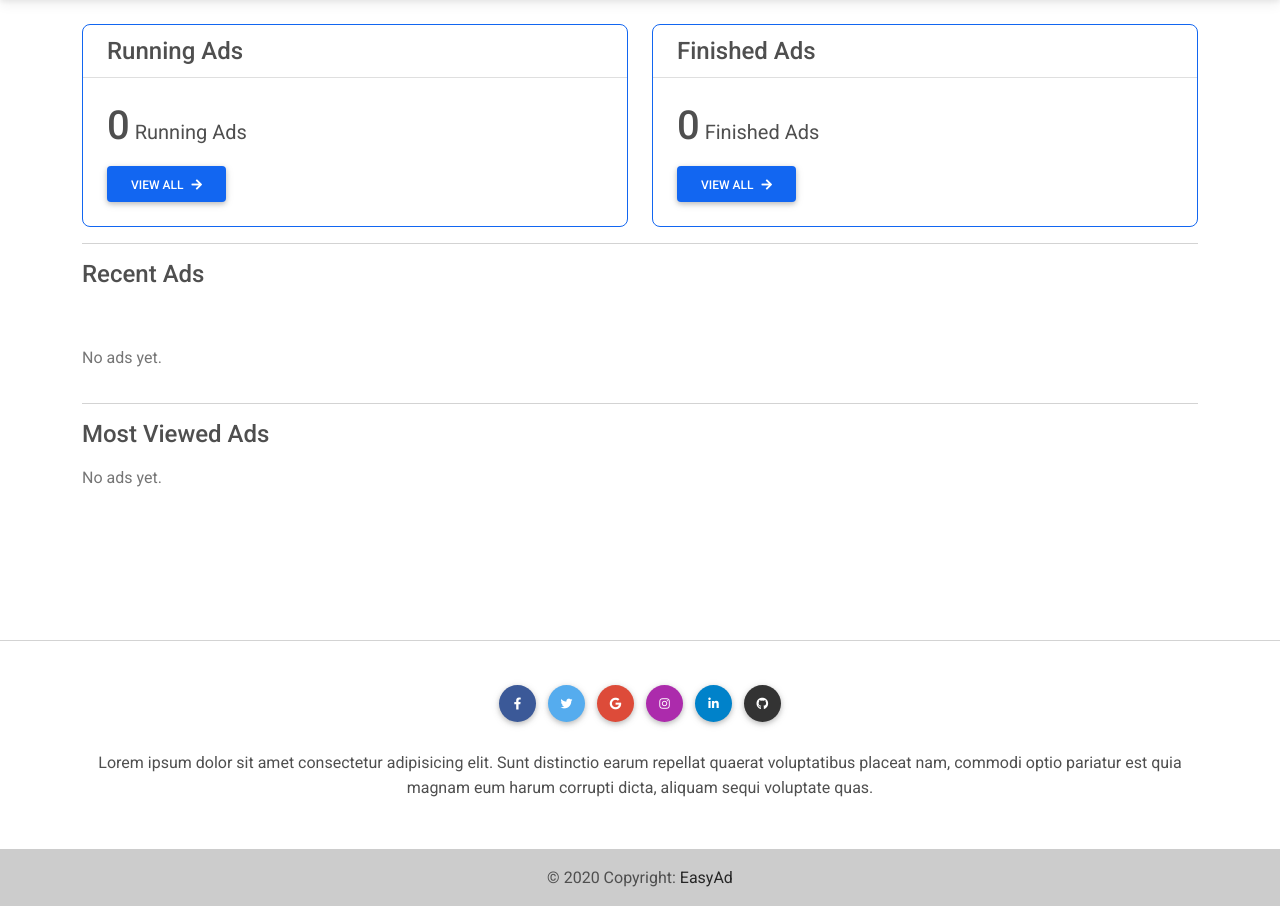
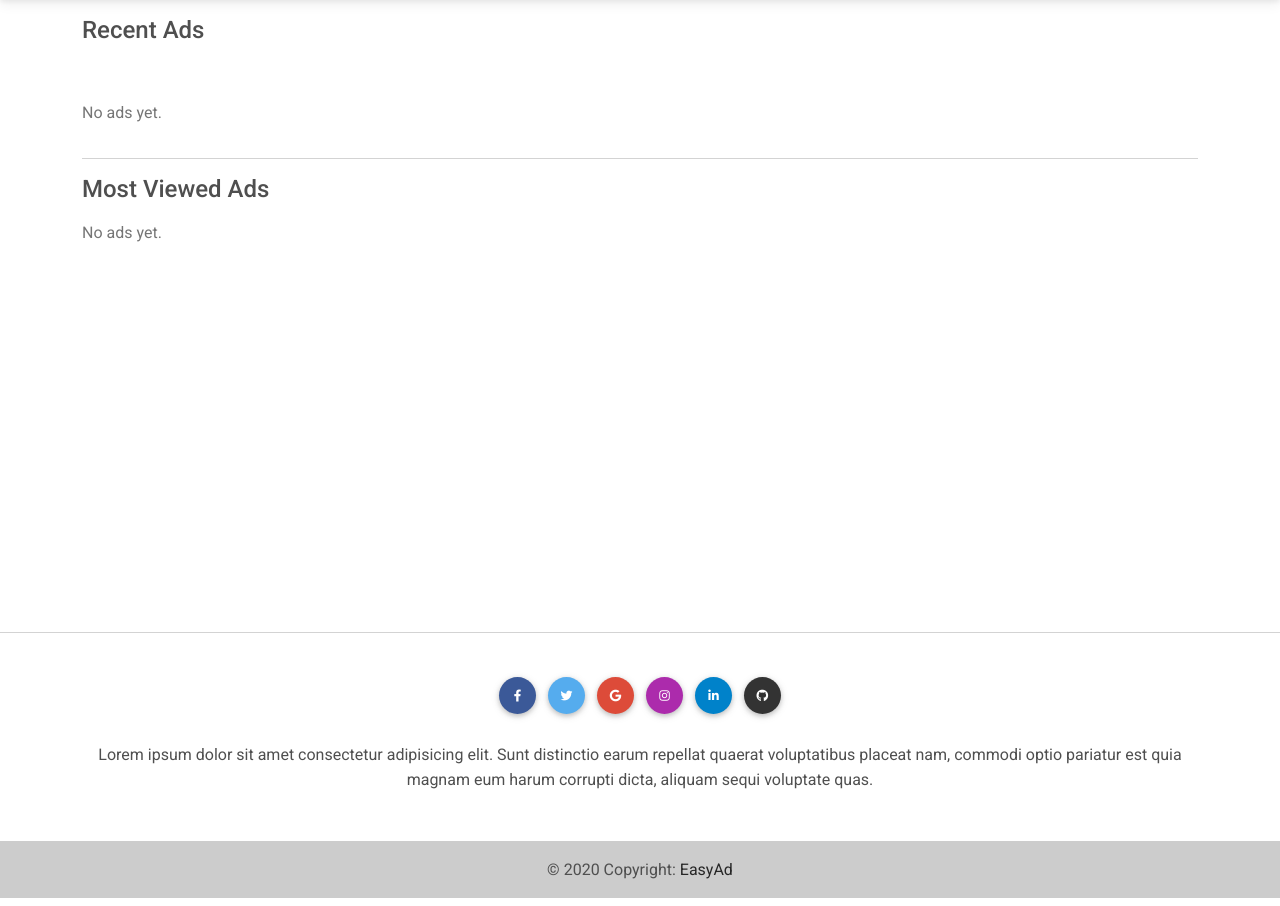
Before and after one commit to MeherajUlMahmmud/EasyAd, a Django app: template templates/user_control/customer/customer-dashboard.html in a window 1280 px wide. Shown: the part 59-965 px from the top of the page. Run offline with Django 3.2, Linux system fonts and the light colour scheme; the template is opened without the code that fills it, so the values that code supplies are empty; some libraries are stand-ins or nearby versions.

Commit message:
Update customer-dashboard.html

```diff
--- a/templates/user_control/customer/customer-dashboard.html
+++ b/templates/user_control/customer/customer-dashboard.html
@@ -4,74 +4,6 @@
 
 {% block content %}
 <div class="container">
-
-    <!--    <h4 class="mt-3">Dashboard </h4>-->
-    <div class="row  mt-4 mb-2 ">
-        {% if pending_orders %}
-        <div class="col">
-            <div class="card border border-primary shadow-0 ">
-                <div class="card-header h4">Pending Orders</div>
-                <div class="card-body">
-                    <p class="card-text">
-                        <span class="fs-1 h2">{{ pending_orders|length }}</span><span
-                            class="fs-5"> Pending Orders</span>
-                    </p>
-
-                    <button type="button" class="btn btn-primary">View All<i class="fas fa-arrow-right ms-2"></i>
-                    </button>
-                </div>
-            </div>
-        </div>
-        {% endif %}
-
-        {% if unpaid_orders %}
-        <div class="col">
-            <div class="card border border-primary shadow-0">
-                <div class="card-header h4">Unpaid Orders</div>
-                <div class="card-body">
-                    <p class="card-text">
-                        <span class="fs-1 h2">{{ unpaid_orders|length }}</span><span
-                            class="fs-5"> Unpaid Orders</span>
-                    </p>
-
-                    <a href="{% url 'customer-unpaid-orders' %}" type="button" class="btn btn-primary">View All<i
-                            class="fas fa-arrow-right ms-2"></i>
-                    </a>
-                </div>
-            </div>
-        </div>
-        {% endif %}
-
-        <div class="col">
-            <div class="card border border-primary shadow-0">
-                <div class="card-header h4">Running Ads</div>
-                <div class="card-body">
-                    <p class="card-text">
-                        <span class="fs-1 h2">{{ running_ads|length }}</span><span class="fs-5"> Running Ads</span>
-                    </p>
-
-                    <button type="button" class="btn btn-primary">View All<i class="fas fa-arrow-right ms-2"></i>
-                    </button>
-                </div>
-            </div>
-        </div>
-
-        <div class="col">
-            <div class="card border border-primary shadow-0 ">
-                <div class="card-header h4">Finished Ads</div>
-                <div class="card-body">
-                    <p class="card-text">
-                        <span class="fs-1 h2">{{ finished_orders|length }}</span><span class="fs-5"> Finished Ads</span>
-                    </p>
-
-                    <button type="button" class="btn btn-primary">View All<i class="fas fa-arrow-right ms-2"></i>
-                    </button>
-                </div>
-            </div>
-        </div>
-    </div>
-    <hr/>
-
     <h4 class="mt-3">Recent Ads</h4>
     <div class="row  mt-2 ">
         {% if recent_ads %}
```
